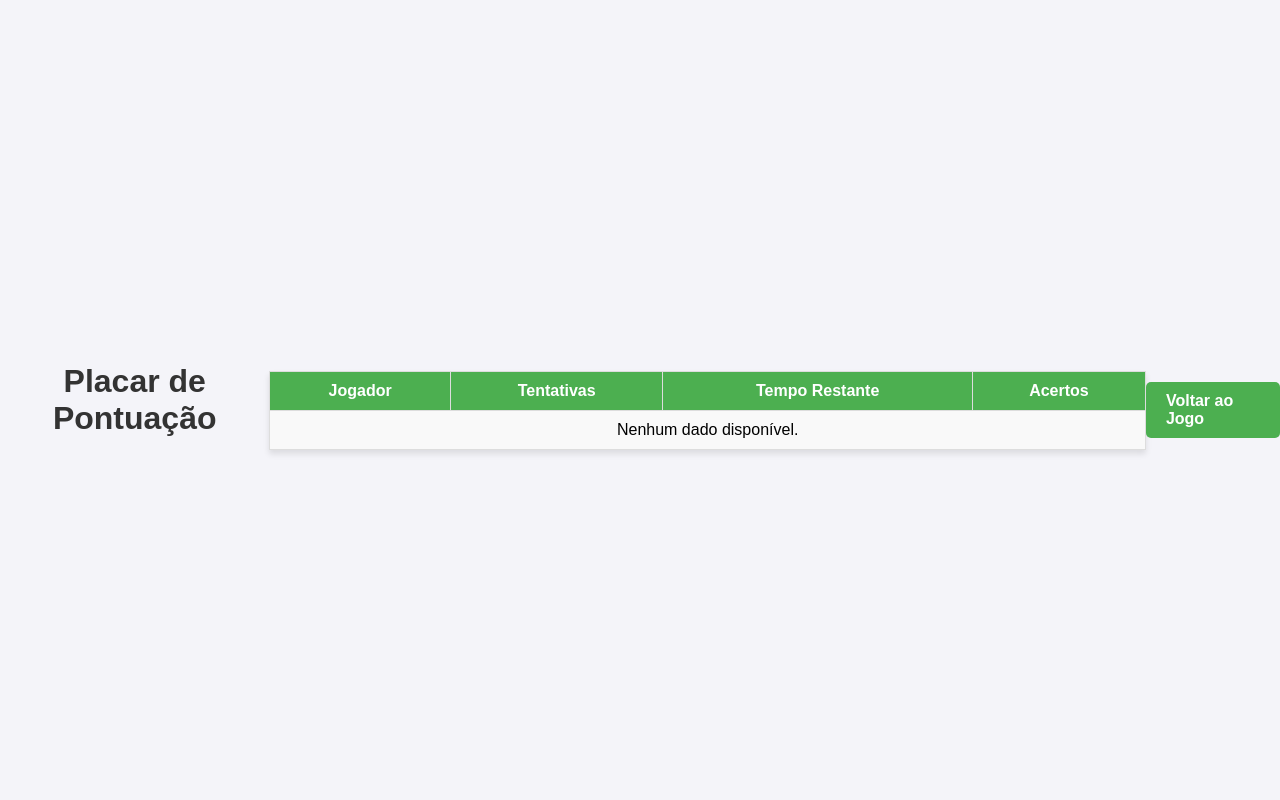
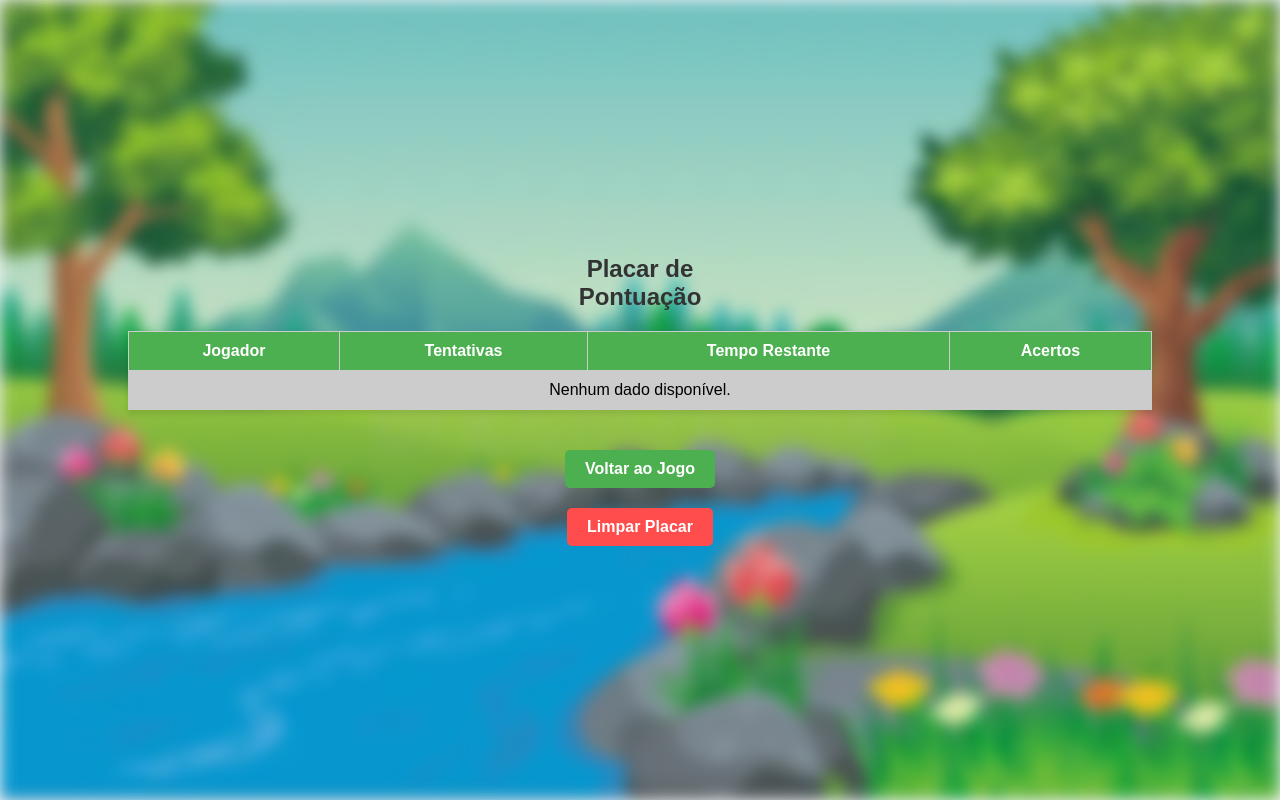
Before and after one commit to Medeirosvdd/JogoDaMemoria, a plain HTML site: page score.html in a window 1280 px wide. Drawn offline with Linux system fonts and the light colour scheme.

Commit message:
17/12/2024

```diff
--- a/css/jogo.css
+++ b/css/jogo.css
@@ -34,7 +34,7 @@ body::before {
 
 /* aqui é para as cartas */
 .card {
-    top: -50px;
+    top: -100px;
     aspect-ratio: 3/4;
     width: 100%;
     border-radius: 5px;
@@ -89,3 +89,12 @@ tais elas pontos, timer...*/
     text-align: center;
     width: 200px;
 }
+a{
+    display: inline-block;
+    margin-top: 20px;
+    padding: 10px 20px;
+    background-color: #4CAF50;
+    color: white;
+    text-decoration: none;
+    border-radius: 5px;
+    font-weight: bold;}
--- a/css/score.css
+++ b/css/score.css
@@ -1,50 +1,95 @@
+/* Estilos para o body */
 body {
   font-family: Arial, sans-serif;
   background-color: #f4f4f9;
   margin: 0;
   padding: 0;
   display: flex;
+  flex-direction: column;
   justify-content: center;
   align-items: center;
   height: 100vh;
+  text-align: center;
 }
 
-  h1 {
-    text-align: center;
-    color: #333;
+body::before {
+  content: '';
+  background-image: url('../img/fundoLogin.png');
+  background-size: cover;
+  background-position: center;
+  background-repeat: no-repeat;
+  filter: blur(8px);
+  position: absolute;
+  top: 0;
+  left: 0;
+  height: 100%;
+  width: 100%;
+  z-index: -1;
 }
 
+/* Estilo para o título */
+h1 {
+  color: #333;
+  font-size: 24px;
+  margin-bottom: 20px; /* Espaço abaixo do título */
+}
+
+/* Estilos para a tabela */
 table {
-    width: 80%;
-    margin-top: 20px;
+  width: 80%; /* Ajusta a largura da tabela */
+  margin-bottom: 20px; /* Espaço abaixo da tabela */
   border-collapse: collapse;
   background-color: #fff;
   box-shadow: 0 4px 6px rgba(0, 0, 0, 0.1);
 }
 
+/* Estilo para células da tabela */
 th, td {
   padding: 10px;
   text-align: center;
-    border: 1px solid #ddd;
+  border: 1px solid #ccc;
 }
 
+/* Estilo para cabeçalho da tabela */
 th {
   background-color: #4CAF50;
   color: white;
 }
 
+/* Estilo para as células de dados */
 td {
-    background-color: #f9f9f9;
+  background-color: #ccc;
 }
 
+/* Estilo para linhas pares da tabela */
 tr:nth-child(even) {
   background-color: #f2f2f2;
 }
 
+/* Estilo para linha da tabela quando o mouse passa */
 tr:hover {
   background-color: #ddd;
 }
 
+/* Estilo para o botão "Limpar Placar" */
+.clear-button {
+  background-color: #ff4d4d; /* Cor de fundo */
+  color: #fff; /* Cor do texto */
+  border: none; /* Remove a borda */
+  padding: 10px 20px; /* Espaçamento interno */
+  border-radius: 5px; /* Bordas arredondadas */
+  cursor: pointer; /* Cursor de ponteiro */
+  font-size: 16px; /* Tamanho da fonte */
+  font-weight: bold; /* Negrito */
+  transition: background-color 0.3s ease; /* Efeito de transição */
+  margin-top: 20px; /* Espaço entre o botão e a tabela */
+}
+
+.clear-button:hover {
+  background-color: #cc0000; /* Cor de fundo ao passar o mouse */
+}
+
+/* Estilo para o link de voltar ao jogo */
 a {
   display: inline-block;
   margin-top: 20px;
--- a/style.css
+++ b/css/style.css
@@ -6,7 +6,7 @@ body {
 }
 
 .menu {
-  background-image: url('img/inicialS.png');
+  background-image: url('../img/inicialS.png');
   background-size: cover;
   background-position: center;
   background-repeat: no-repeat;
--- a/score.html
+++ b/score.html
@@ -4,10 +4,11 @@
   <meta charset="UTF-8">
   <meta name="viewport" content="width=device-width, initial-scale=1.0">
   <title>Tela de Score</title>
+  <link rel="stylesheet" href="css/reset.css">
   <link rel="stylesheet" href="css/score.css">
 </head>
 <body>
-  <h1>Placar de Pontuação</h1>
+  <h1>Placar de <br> Pontuação</h1>
   <table class="score-table" border="1">
     <thead>
       <tr>
@@ -45,5 +46,21 @@
       scoreTable.innerHTML = '<tr><td colspan="4">Nenhum dado disponível.</td></tr>';
     }
   </script>
+
+
+<!-- Não esquecer de apagar
+Começa aqui
+-->
+ <button id="clear-score" class="clear-button"><div class="BotãoApagar">Limpar Placar</button>
+
+<script>
+  document.getElementById('clear-score').addEventListener('click', () => {
+    localStorage.removeItem('scores');
+    document.getElementById('score-table').innerHTML = '<tr><td colspan="4">Nenhum dado disponível.</td></tr>';
+  });
+</script>
+<!-- até aqui -->
+
+
 </body>
 </html>
```
Also changed, not shown: JS/jogo.js (+43 -25 lines), index.html (+1 -1 lines), jogo.html (+1 -1 lines). Lines whose indentation alone changed are shown as unchanged.
